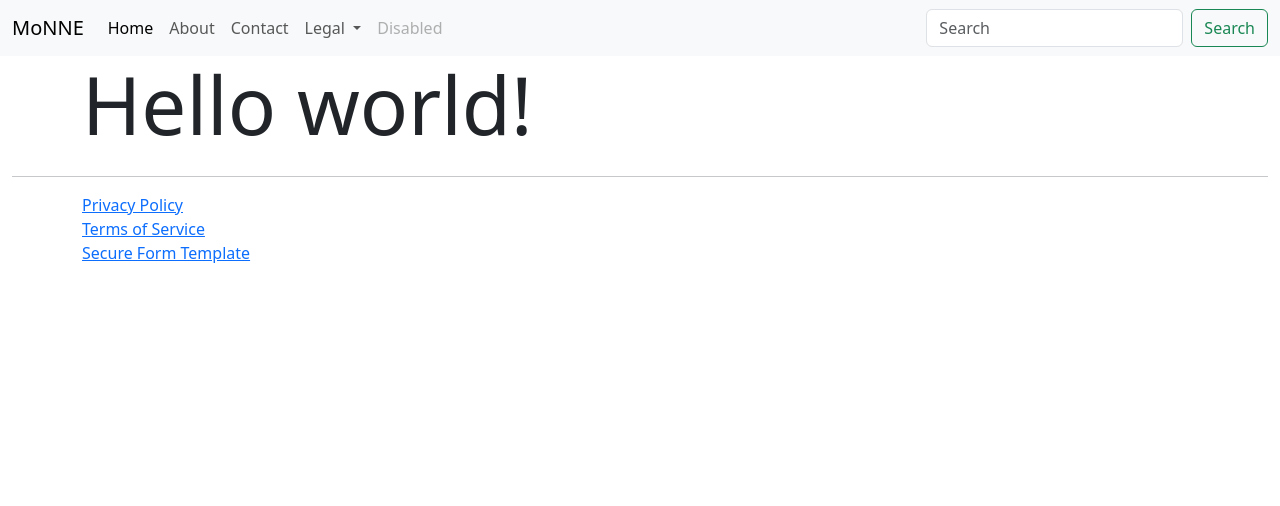
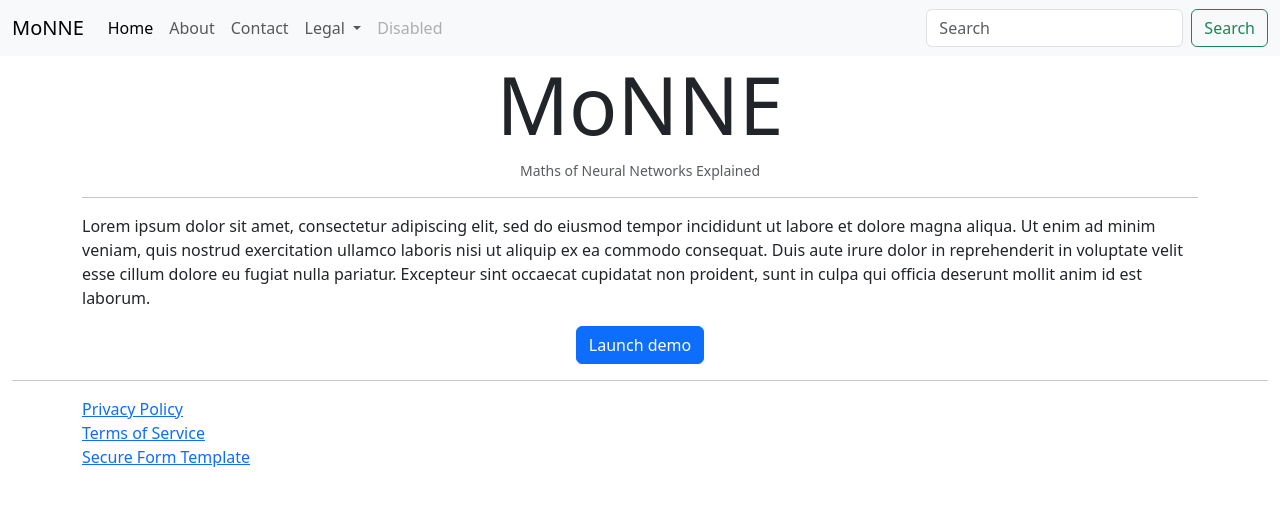
Before and after one commit to TempeHS/2026SE_MajorProject_Xavier.P, a Flask app: page / in a window 1280 px wide. Shown: the top 506 px of the page. Run offline with Flask 3, Linux system fonts and the light colour scheme; some libraries are stand-ins or nearby versions.

Commit message:
improve layout of main page

```diff
--- a/static/css/style.css
+++ b/static/css/style.css
@@ -1,13 +1,17 @@
-*   {
-
+* {
 }
 body {
-
 }
 .container {
-
 }
 
 .row {
+}
 
+.display-1 {
+  text-align: center;
 }
+
+small {
+  text-align: center;
+}
--- a/templates/index.html
+++ b/templates/index.html
@@ -1,11 +1,27 @@
-{% extends 'layout.html' %}
-{% block content %}
+{% extends 'layout.html' %} {% block content %}
 <div class="container">
-    <div class="row">
-        <h1 class="display-1">Hello world!</h1>
-    </div>
-    <div class="row">
-
-    </div>
+  <div class="row">
+    <h1 class="display-1">MoNNE</h1>
+  </div>
+  <div class="row">
+    <small class="text-body-secondary"
+      >Maths of Neural Networks Explained</small
+    >
+  </div>
+  <hr />
+  <div class="row">
+    <p>
+      Lorem ipsum dolor sit amet, consectetur adipiscing elit, sed do eiusmod
+      tempor incididunt ut labore et dolore magna aliqua. Ut enim ad minim
+      veniam, quis nostrud exercitation ullamco laboris nisi ut aliquip ex ea
+      commodo consequat. Duis aute irure dolor in reprehenderit in voluptate
+      velit esse cillum dolore eu fugiat nulla pariatur. Excepteur sint occaecat
+      cupidatat non proident, sunt in culpa qui officia deserunt mollit anim id
+      est laborum.
+    </p>
+  </div>
+  <div class="row justify-content-center">
+    <button type="button" class="btn btn-primary w-auto">Launch demo</button>
+  </div>
 </div>
 {% endblock %}
```
Also changed, not shown: templates/about.html (+12 -1 lines), 1 other file.
